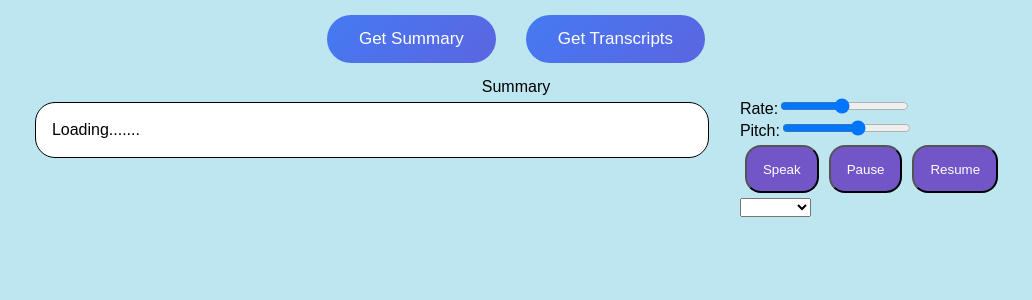
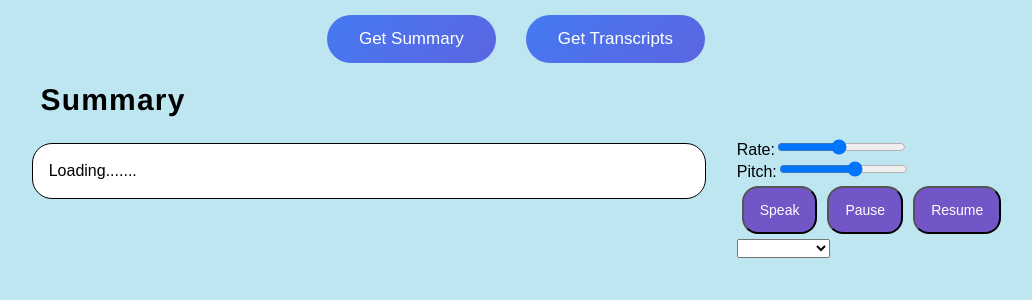
Before and after one commit to Diya-James/MiniProYouTube, a React (Create React App) app: page / in a window 1280 px wide. Both pictures are taken after a click on the button "Get Summary". Shown: the top 300 px of the page, without its empty margins (124-1156 px from the left). Built offline with nearby package versions, Linux system fonts and the light colour scheme; no server answers.

Commit message:
added some styling

```diff
--- a/src/Summary.css
+++ b/src/Summary.css
@@ -6,8 +6,20 @@
     align-items: center;
     justify-content: center;
   }
+ select{
+    height: 100;
+    width: 100;
+  }
+.heading{
+    font-family: Helvetica, sans-serif;
+    font-weight: bold;
+    font-size: 30px;
+    margin-bottom:20px;
+    margin-top: 5px;
+    width: 97%;
+    letter-spacing : 1.2px;
 
-
+}
   /* Style the links inside the navigation bar */
   .navbar button {
     height:3rem;
@@ -27,8 +39,14 @@
     font-size: 17px;
 
   }
-
-
+  .rate-control{
+    position : relative;
+    margin : 25px;
+    padding : 5px;
+  }
+.btn-content{
+    font-size:14px
+}
 
   /* Change the color of links on hover */
   .navbar button:hover {
@@ -76,6 +94,7 @@
 textarea
 {
     overflow: auto;
+    height : 400px;
 }
 
 
@@ -134,7 +153,7 @@ textarea{
 .textarea_styles{
     margin:10px;
     width:400px;
-    height:auto;
+    height:800px;
     border:2px solid #229CFF;
     border-radius:2px;
     font-size:16px;
@@ -240,11 +259,13 @@ button{
         display: flex;
         align-items: center;
 
+
     }
 
 
     textarea
     {
         overflow-x: hidden;
+        /* height : 800px; */
     }
 }
--- a/src/Summary.js
+++ b/src/Summary.js
@@ -1,9 +1,8 @@
 import React, { useEffect, useState } from "react";
-import TextareaAutosize from 'react-textarea-autosize';
+import TextareaAutosize from "react-textarea-autosize";
 import "./Summary.css";
 import { useLocation } from "react-router-dom";
-import {useNavigate } from "react-router-dom";
-
+import { useNavigate } from "react-router-dom";
 
 function Summary() {
   const location = useLocation();
@@ -13,8 +12,8 @@ function Summary() {
   const [translation, settranslation] = useState("Loading......");
   const [rangeval, setRangeval] = useState(1.7);
   const [rangevalp, setRangevalp] = useState(2);
-  const[selects , setSelects] = useState();
-  const[code , setcode] = useState('en');
+  const [selects, setSelects] = useState();
+  const [code, setcode] = useState("en");
 
   const getData = async (result) => {
     const response = await fetch(
@@ -115,9 +114,9 @@ function Summary() {
     setSelects(e.target.value);
     const value = e.target.value;
     console.log(value);
-    console.log( dict[value]);
+    console.log(dict[value]);
     var curr_code = dict[value];
-    try{
+    try {
       const response1 = await fetch(
         `https://yttranslation.herokuapp.com/api?dest=${curr_code}&src=${code}&text=${sum}`
       );
@@ -131,21 +130,29 @@ function Summary() {
     }
   };
 
-
-
   return (
-    <div className= "sum-page">
-
-
-
-      <div className = "navbar" >
-      <button className = "btn-sum" class="active"  onClick={() => navigate("/summary", { state: { text: {link} } })}>Get Summary</button>
-      <button className = "btn-trans" onClick={() => navigate("/transcripts", { state: { tran : tran  , link : link}})}>Get Transcripts</button>
+    <div className="sum-page">
+      <div className="navbar">
+        <button
+          className="btn-sum"
+          class="active"
+          onClick={() => navigate("/summary", { state: { text: { link } } })}
+        >
+          Get Summary
+        </button>
+        <button
+          className="btn-trans"
+          onClick={() =>
+            navigate("/transcripts", { state: { tran: tran, link: link } })
+          }
+        >
+          Get Transcripts
+        </button>
       </div>
 
       <div className="sum-page">
-        <div> Summary </div>
-      <div className = "content">
+        <div className="heading"> Summary </div>
+        <div className="content">
           <div className="main">
             <TextareaAutosize
               rows="50"
@@ -154,12 +161,10 @@ function Summary() {
               value={sum}
               defaultValue="Loading...."
             />
-
           </div>
 
-    <div className = "speed-btn-trans">
-
-      <div className = "rate-btn">
+          <div className="speed-btn-trans">
+            <div className="rate-btn">
               <div id="rate-control">
                 <label for="rate">Rate:</label>
                 <input
@@ -183,10 +188,9 @@ function Summary() {
                   defaultValue="2"
                   step="0.1"
                 />
-          </div >
+              </div>
 
-          <div className = "speech-controller">
-
+              <div className="speech-controller">
                 <button className="btn" onClick={() => speechHandler(msg)}>
                   <span className="btn-content">Speak</span>
                 </button>
@@ -198,14 +202,11 @@ function Summary() {
                 <button className="btn" onClick={() => speechResume()}>
                   <span className="btn-content">Resume</span>
                 </button>
-
               </div>
             </div>
 
-
             <div className="trans">
-
-            <select  value = {selects} onChange = {handleChangeCode}>
+              <select value={selects} onChange={handleChangeCode}>
                 <option></option>
                 <option>Chinese</option>
                 <option>Dutch</option>
@@ -215,15 +216,45 @@ function Summary() {
                 <option>Arabic</option>
                 <option>German</option>
                 <option>Greek</option>
-              <option>English</option>
-
+                <option>Gujarati</option>
+                <option>Hindi</option>
+                <option>Japanese</option>
+                <option>Indonesian</option>
+                <option>Irish</option>
+                <option>Italian</option>
+                <option>Kannada</option>
+                <option>Korean</option>
+                <option>Latin</option>
+                <option>Lithuanian</option>
+                <option>Malay</option>
+                <option>Malayalam</option>
+                <option>Marathi</option>
+                <option>Mangolian</option>
+                <option>Nepali</option>
+                <option>Odia</option>
+                <option>Persian</option>
+                <option>Polish</option>
+                <option>Portuguese</option>
+                <option>Punjabi</option>
+                <option>Romanian</option>
+                <option>Russian</option>
+                <option>Serbian</option>
+                <option>Spanish</option>
+                <option>Swedish</option>
+                <option>Tamil</option>
+                <option>Telugu</option>
+                <option>Thai</option>
+                <option>Turkish</option>
+                <option>Ukranian</option>
+                <option>Urdu</option>
+                <option>Uzbek</option>
+                <option>Viatnamese</option>
+                <option>Albanian</option>
+                <option>Bosnian</option>
+                <option>Bulagarian</option>
               </select>
-
             </div>
-
           </div>
-
-
         </div>
       </div>
     </div>
--- a/src/Transcripts.css
+++ b/src/Transcripts.css
@@ -15,8 +15,21 @@
     align-items: center;
     justify-content: center;
 }
+  textarea{
+    width: 800px;
+    /* height: 800px; */
+  }
+.hd{
+  font-family: Helvetica, sans-serif;
+  font-weight: bold;
+  font-size: 30px;
+  margin-bottom:8px;
+  margin-top: 5px;
+  width: 96%;
+  letter-spacing : 1.2px;
+  padding-left: 2px;
 
-
+}
   /* Style the links inside the navigation bar */
   .navbar button {
     height:3rem;
--- a/src/Transcripts.js
+++ b/src/Transcripts.js
@@ -1,8 +1,8 @@
 import React, { useEffect, useState } from "react";
 import { useLocation } from "react-router-dom";
 import { useNavigate } from "react-router-dom";
-import TextareaAutosize from 'react-textarea-autosize';
-import "./Transcripts.css"
+import TextareaAutosize from "react-textarea-autosize";
+import "./Transcripts.css";
 
 function Transcripts() {
   const location = useLocation();
@@ -10,15 +10,26 @@ function Transcripts() {
   var link = location.state.link;
   var data = location.state.tran;
   return (
-    <div className = "body-trans">
-
-    <div className = "navbar">
-    <button className = "btn-sum" onClick={() => navigate("/summary", { state: { text: link } })}>Get Summary</button>
-    <button className = "btn-trans" onClick={() => navigate("/transcripts", { state: { tran: data , link:link} })}>Get Transcripts</button>
+    <div className="body-trans">
+      <div className="navbar">
+        <button
+          className="btn-sum"
+          onClick={() => navigate("/summary", { state: { text: link } })}
+        >
+          Get Summary
+        </button>
+        <button
+          className="btn-trans"
+          onClick={() =>
+            navigate("/transcripts", { state: { tran: data, link: link } })
+          }
+        >
+          Get Transcripts
+        </button>
       </div>
 
-    <div>Transcripts</div>
       <div>
+        <div className="hd">Transcripts</div>
         <TextareaAutosize
           rows="100"
           cols="100000"
@@ -26,11 +37,9 @@ function Transcripts() {
           value={location.state.tran}
           defaultValue="Loading...."
         />
-
       </div>
-
     </div>
-  )
+  );
 }
 
-export default Transcripts
+export default Transcripts;
```
Lines whose indentation alone changed are shown as unchanged.
